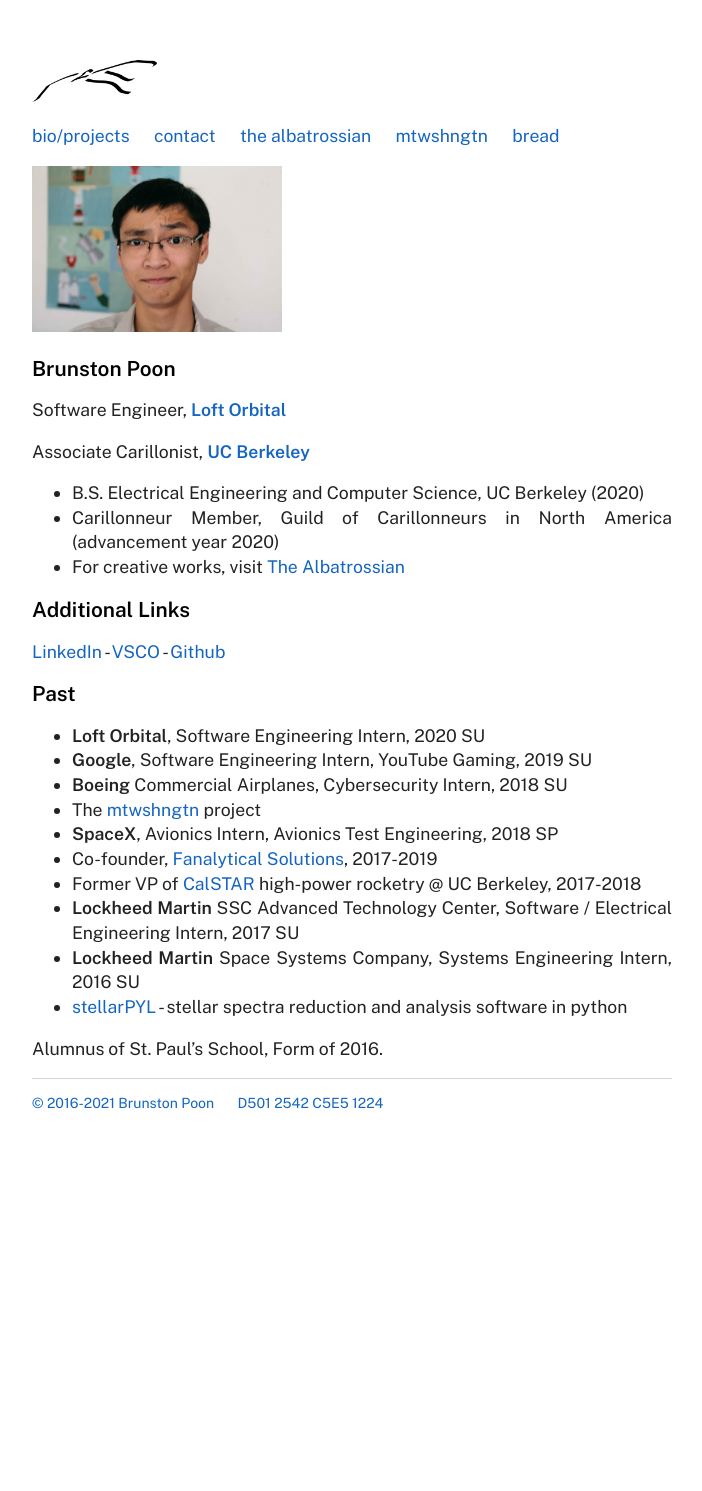
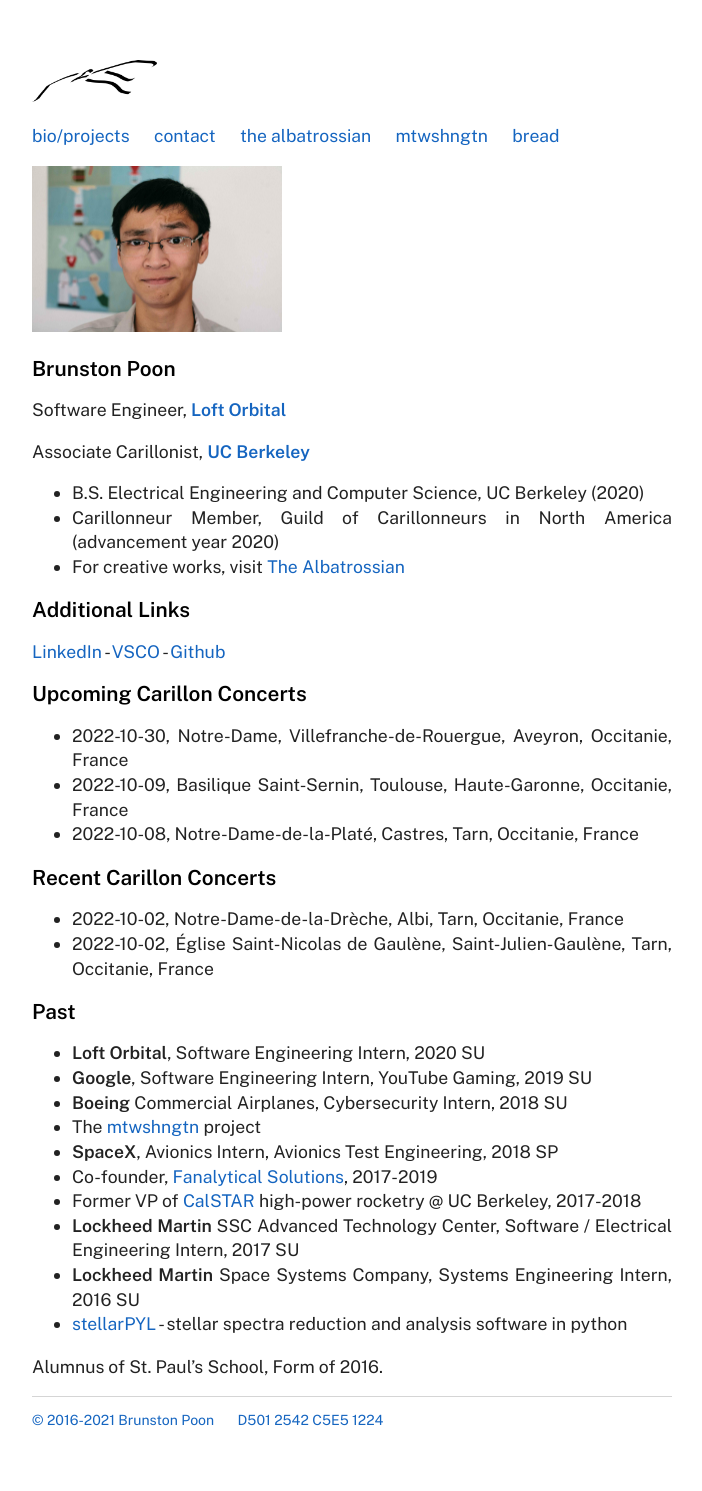
Before and after one commit to brunston/brunstonnet, a Jekyll site: the page built from index.md, in a window 1280 px wide. Shown: the whole page, without its empty margins (288-990 px from the left). Built offline with Jekyll 4.4.1, drawn with Linux system fonts in a browser that asks for light colours; before the commit the page ends 1173 px from its top, so only the background shows below that.

Commit message:
feat: add carillon concerts

```diff
--- a/_layouts/default.html
+++ b/_layouts/default.html
@@ -12,8 +12,8 @@
     		    <li><a href="/">bio/projects</a></li>
         	    <li><a href="/contact">contact</a></li>
     		    <li><a href="https://albatrossian.xyz/">the albatrossian</a></li>
-		    <li><a href="https://mtwshngtn.github.io/">mtwshngtn</a></li>
-                    <li><a href="http://bread.brunston.io/">bread</a></li>
+		    	<li><a href="https://mtwshngtn.github.io/">mtwshngtn</a></li>
+                <li><a href="http://bread.brunston.io/">bread</a></li>
             </ul>
 		</nav>
 		<div class="container" style="text-align: justify">
--- a/index.md
+++ b/index.md
@@ -21,6 +21,19 @@ Additional Links
 
 [LinkedIn](https://linkedin.com/in/brunston) - [VSCO](https://vsco.co/bpbp/) - [Github](https://github.com/brunston)
 
+Upcoming Carillon Concerts
+=================
+
+* 2022-10-30, Notre-Dame, Villefranche-de-Rouergue, Aveyron, Occitanie, France
+* 2022-10-09, Basilique Saint-Sernin, Toulouse, Haute-Garonne, Occitanie, France
+* 2022-10-08, Notre-Dame-de-la-Platé, Castres, Tarn, Occitanie, France
+
+Recent Carillon Concerts
+=================
+
+* 2022-10-02, Notre-Dame-de-la-Drèche, Albi, Tarn, Occitanie, France
+* 2022-10-02, Église Saint-Nicolas de Gaulène, Saint-Julien-Gaulène, Tarn, Occitanie, France
+
 Past
 =================
 
```
